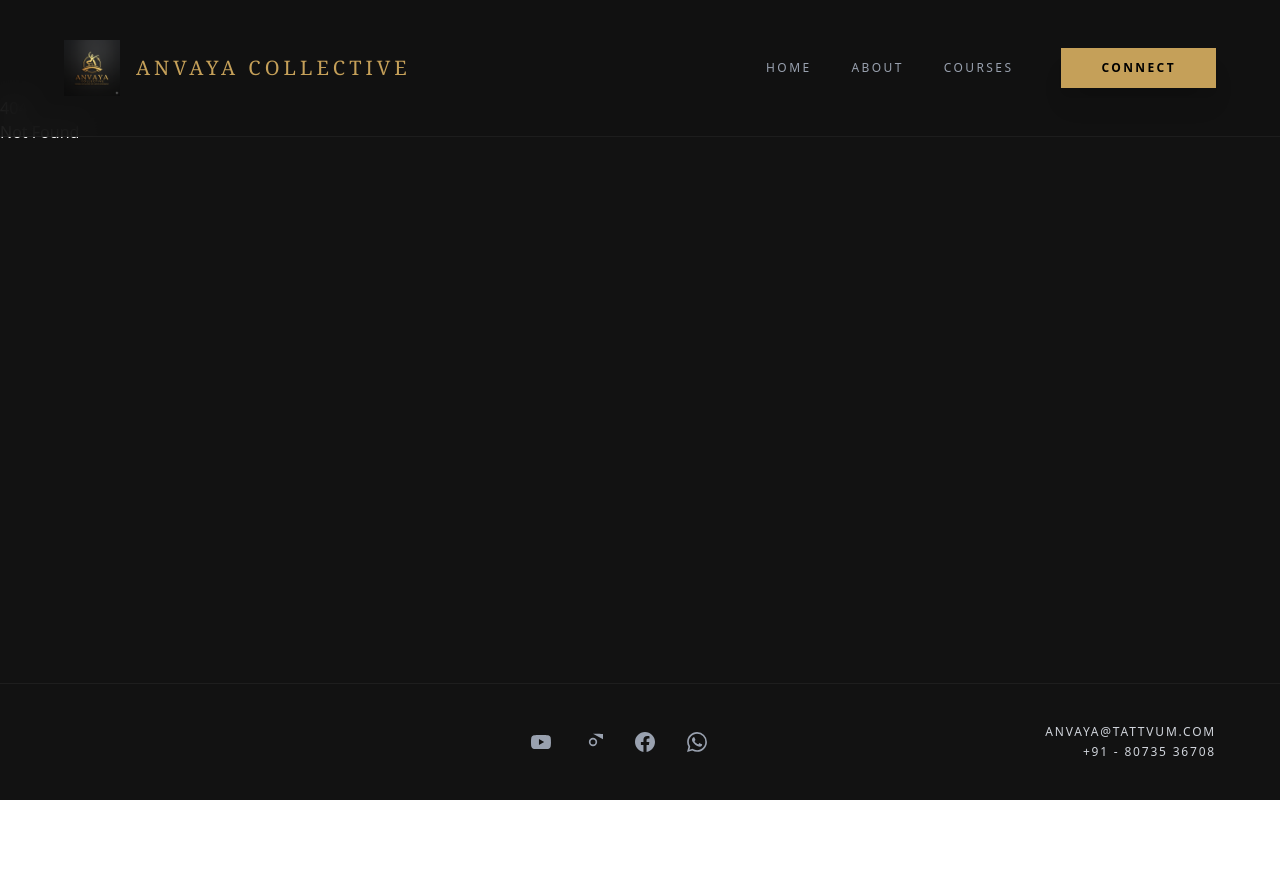
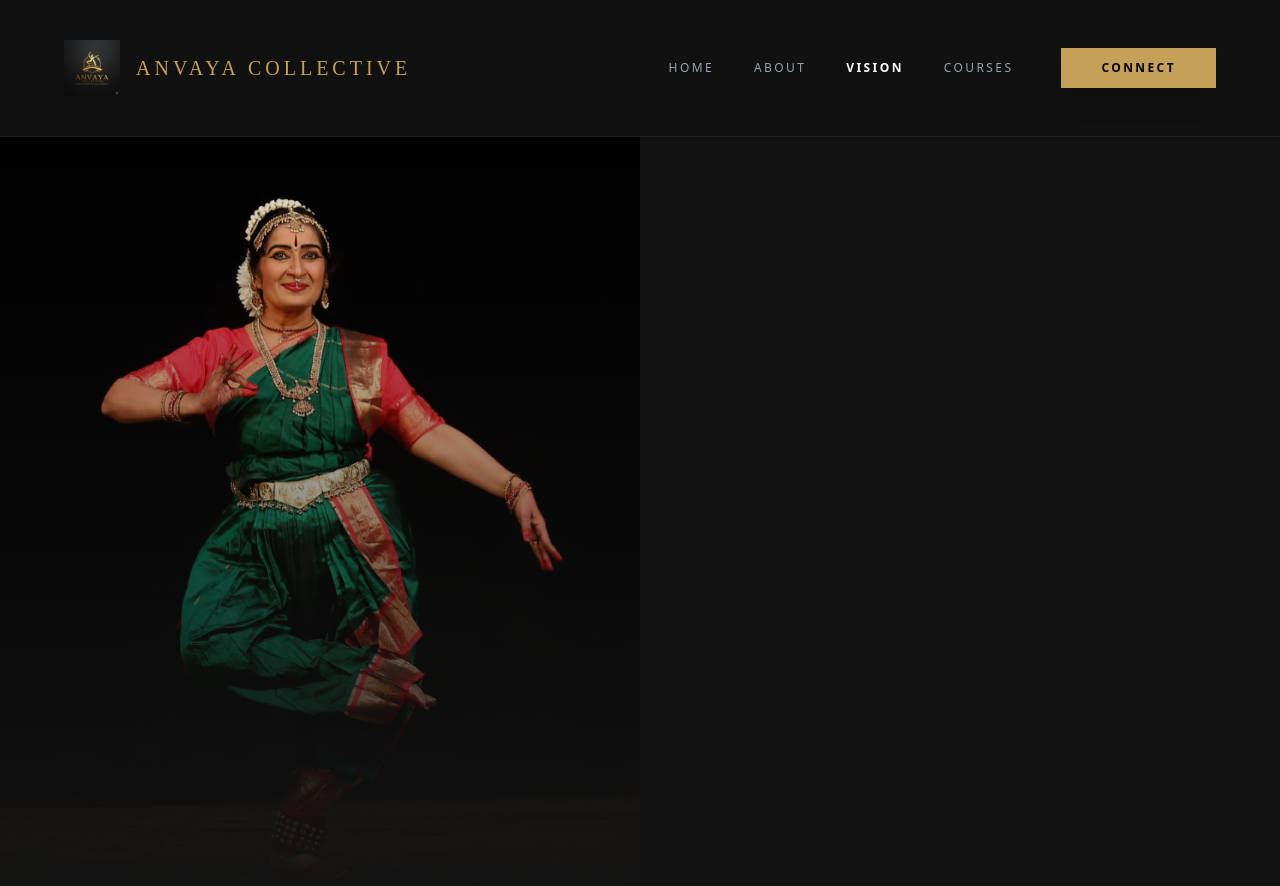
Before and after one commit to JayasriRamu/anvaya-collective, a SvelteKit app: page /vision in a window 1280 px wide. Before the commit this address had no page. Shown: the top 886 px of the page. Before the commit the page ends 800 px from the top, so only its background shows below. Built offline with nearby package versions, Linux system fonts and the light colour scheme.

Commit message:
Added vision and two changes in interest and home page

```diff
--- a/src/routes/+layout.svelte
+++ b/src/routes/+layout.svelte
@@ -41,6 +41,12 @@
 						: 'font-medium text-gray-400 hover:text-yellow-500'}">About</a
 				>
 				<a
+					href="/vision"
+					class="text-xs tracking-[0.2em] uppercase {page.url.pathname === '/vision'
+						? 'font-black text-white'
+						: 'font-medium text-gray-400 hover:text-yellow-500'}">Vision</a
+				>
+				<a
 					href="/courses"
 					class="text-xs tracking-[0.2em] uppercase {page.url.pathname === '/courses'
 						? 'font-black text-white'
@@ -79,6 +85,9 @@
 			<a href="/about" class="font-serif text-2xl tracking-widest uppercase" onclick={toggleMenu}
 				>About</a
 			>
+			<a href="/vision" class="font-serif text-2xl tracking-widest uppercase" onclick={toggleMenu}
+				>Vision</a
+			>
 			<a href="/courses" class="font-serif text-2xl tracking-widest uppercase" onclick={toggleMenu}
 				>Courses</a
 			>
@@ -94,65 +103,5 @@
 		{@render children()}
 	</main>
 
-	<footer class="border-t border-white/5 px-8 py-10 md:px-16">
-		<div class="flex flex-col items-center justify-between gap-8 md:flex-row">
-			<div class="hidden md:block md:w-32"></div>
-			<div class="flex items-center gap-8">
-				<a
-					href="https://www.youtube.com/@anvaya.tattvum"
-					target="_blank"
-					aria-label="YouTube"
-					class="text-gray-400 transition-all hover:scale-125 hover:text-red-600"
-					><svg class="h-5 w-5 fill-current" viewBox="0 0 24 24"
-						><path
-							d="M23.498 6.186a3.016 3.016 0 0 0-2.122-2.136C19.505 3.545 12 3.545 12 3.545s-7.505 0-9.377.505A3.017 3.017 0 0 0 .502 6.186C0 8.07 0 12 0 12s0 3.93.502 5.814a3.016 3.016 0 0 0 2.122 2.136c1.871.505 9.376.505 9.376.505s7.505 0 9.377-.505a3.015 3.015 0 0 0 2.122-2.136C24 15.93 24 12 24 12s0-3.93-.502-5.814zM9.545 15.568V8.432L15.818 12l-6.273 3.568z"
-						/></svg
-					></a
-				>
-				<a
-					href="https://instagram.com"
-					target="_blank"
-					aria-label="Instagram"
-					class="text-gray-400 transition-all hover:scale-125 hover:text-pink-500"
-					><svg class="h-5 w-5 fill-current" viewBox="0 0 24 24"
-						><path
-							d="M12 2.163c3.204 0 3.584.012 4.85.07 1.266.058 1.644.07 4.849.07 3.205 0 3.584-.012 4.849-.07 1.266-.058 1.644-.07 4.849-.07 3.205 0 3.584-.012 4.849-.07 1.266-.058 1.644-.07 4.849.07 3.205 0 3.584-.012 4.849-.07 1.266-.058 1.644-.07 4.849-.07 3.205 0 3.584.012 4.849.07.058 1.266.07 1.644.07 4.849 0 3.205-.012 3.584-.07 4.849-.058 1.266-.07 1.644-.07 4.849 0 3.205.012 3.584.07 4.849.058 1.266.07 1.644.07 4.849zM12 7a5 5 0 1 0 0 10 5 5 0 0 0 0-10zm0 8a3 3 0 1 1 0-6 3 3 0 0 1 0 6zm6.5-11.5a1 1 0 1 1-2 0 1 1 0 0 1 2 0z"
-						/></svg
-					></a
-				>
-				<a
-					href="https://facebook.com/anvayacollectives"
-					target="_blank"
-					aria-label="Facebook"
-					class="text-gray-400 transition-all hover:scale-125 hover:text-blue-600"
-					><svg class="h-5 w-5 fill-current" viewBox="0 0 24 24"
-						><path
-							d="M24 12.073c0-6.627-5.373-12-12-12s-12 5.373-12 12c0 5.99 4.388 10.954 10.125 11.854v-8.385H7.078v-3.47h3.047V9.43c0-3.007 1.792-4.669 4.533-4.669 1.312 0 2.686.235 2.686.235v2.953H15.83c-1.491 0-1.956.925-1.956 1.874v2.25h3.328l-.532 3.47h-2.796v8.385C19.612 23.027 24 18.062 24 12.073z"
-						/></svg
-					></a
-				>
-				<a
-					href="https://wa.me/918073536708"
-					target="_blank"
-					aria-label="WhatsApp"
-					class="text-gray-400 transition-all hover:scale-125 hover:text-green-500"
-					><svg class="h-5 w-5 fill-current" viewBox="0 0 24 24"
-						><path
-							d="M17.472 14.382c-.297-.149-1.758-.867-2.03-.967-.273-.099-.471-.148-.67.15-.197.297-.767.966-.94 1.164-.173.199-.347.223-.644.075-.297-.15-1.255-.463-2.39-1.475-.883-.788-1.48-1.761-1.653-2.059-.173-.297-.018-.458.13-.606.134-.133.298-.347.446-.52.149-.174.198-.298.298-.497.099-.198.05-.371-.025-.52-.075-.149-.669-1.612-.916-2.207-.242-.579-.487-.5-.669-.51-.173-.008-.371-.01-.57-.01-.198 0-.52.074-.792.372-.272.297-1.04 1.016-1.04 2.479 0 1.462 1.065 2.875 1.213 3.074.149.198 2.096 3.2 5.077 4.487.709.306 1.262.489 1.694.625.712.227 1.36.195 1.871.118.571-.085 1.758-.719 2.006-1.413.248-.694.248-1.289.173-1.413-.074-.124-.272-.198-.57-.347m-5.421 7.403h-.004a9.87 9.87 0 01-5.031-1.378l-.361-.214-3.741.982.998-3.648-.235-.374a9.86 9.86 0 01-1.51-5.26c.001-5.45 4.436-9.884 9.888-9.884 2.64 0 5.122 1.03 6.988 2.898a9.825 9.825 0 012.893 6.994c-.003 5.45-4.437 9.884-9.885 9.884m8.413-18.297A11.815 11.815 0 0012.05 0C5.495 0 .16 5.335.157 11.892c0 2.096.547 4.142 1.588 5.945L.057 24l6.305-1.654a11.882 11.882 0 005.683 1.448h.005c6.554 0 11.89-5.335 11.893-11.893a11.821 11.821 0 00-3.48-8.413z"
-						/></svg
-					></a
-				>
-			</div>
-			<div
-				class="flex flex-col items-center gap-1 text-xs font-medium tracking-[0.15em] text-gray-300 uppercase md:items-end"
-			>
-				<a href="mailto:anvaya@tattvum.com" class="transition-colors hover:text-yellow-500"
-					>anvaya@tattvum.com</a
-				>
-				<a href="tel:+918073536708" class="transition-colors hover:text-yellow-500"
-					>+91 - 80735 36708</a
-				>
-			</div>
-		</div>
-	</footer>
+	<footer class="border-t border-white/5 px-8 py-10 md:px-16"></footer>
 </div>
--- a/src/routes/+page.svelte
+++ b/src/routes/+page.svelte
@@ -19,9 +19,14 @@
 		>
 			ANVAYA <br /> COLLECTIVE
 		</h1>
-		<p class="mb-10 text-sm font-light tracking-[0.4em] text-gray-300 uppercase md:text-xl">
-			Choreography • Karnas • Heritage
-		</p>
+
+		<div class="mb-10 text-[10px] font-light tracking-[0.2em] text-gray-300 uppercase md:text-sm">
+			<p class="mb-2">Choreography • Bharatanatyam • Natya Sastra • Music • Storytelling</p>
+			<p class="mt-2 text-[10px] text-gray-400 italic md:text-xs">
+				Beyond the stage (Strength, cardio, and emotional elevation through the lens of tradition.)
+			</p>
+		</div>
+
 		<a
 			href="/contact"
 			class="inline-block bg-yellow-500 px-12 py-4 text-sm font-black tracking-widest text-black uppercase shadow-xl transition-all hover:bg-white"
--- a/src/routes/about/+page.svelte
+++ b/src/routes/about/+page.svelte
@@ -4,7 +4,7 @@
 
 <div class="min-h-screen bg-[#121212] text-white">
 	<section
-		class="relative flex h-[65vh] items-center justify-center overflow-hidden border-b border-white/5"
+		class="relative flex h-[60vh] items-center justify-center overflow-hidden border-b border-white/5"
 	>
 		<div class="absolute inset-0 opacity-40">
 			<img
@@ -29,25 +29,19 @@
 		</div>
 	</section>
 
-	<section class="mx-auto max-w-7xl px-6 py-24 md:px-12">
-		<div class="grid gap-16 md:grid-cols-[1fr_2fr]">
+	<section class="mx-auto max-w-7xl px-6 py-20 md:px-12">
+		<div class="grid gap-12 md:grid-cols-[280px_1fr] md:gap-20">
 			<aside class="space-y-12">
-				<div class="relative pl-6">
-					<div
-						class="absolute top-0 left-0 h-full w-[1px] bg-gradient-to-b from-yellow-500 via-yellow-500/50 to-transparent"
-					></div>
-
+				<div class="relative border-l border-yellow-500/50 pl-6">
 					<h3 class="mb-4 text-[10px] font-bold tracking-[0.4em] text-yellow-500 uppercase">
 						Artistic Director
 					</h3>
-
 					<h2
 						class="font-serif text-3xl leading-tight tracking-tighter text-white uppercase md:text-4xl"
 					>
 						Alamelu <br /> Sethuraman
 					</h2>
-
-					<div class="mt-6 space-y-1 border-t border-white/10 pt-6">
+					<div class="mt-6 space-y-2 border-t border-white/10 pt-6">
 						<p class="text-[10px] font-light tracking-[0.3em] text-gray-400 uppercase">
 							M.A. Bharatanatyam
 						</p>
@@ -58,7 +52,7 @@
 				</div>
 
 				<div class="pl-6">
-					<p class="max-w-[180px] font-serif text-sm leading-relaxed text-gray-500 italic">
+					<p class="font-serif text-sm leading-relaxed text-gray-500 italic">
 						"Tradition is the foundation. <br /> Innovation is the New Order."
 					</p>
 				</div>
@@ -73,7 +67,6 @@
 						years of immersion in Bharatanatyam and 20 years of mentoring to this new chapter at
 						<span class="border-b border-yellow-500/30">Anvaya Collectives</span>.
 					</p>
-
 					<p class="text-lg leading-relaxed font-light text-gray-300">
 						I am inviting performers and budding teachers to explore a unique approach to dance—one
 						that bridges the precision of solo mastery with the grand vision of group choreography.
@@ -81,49 +74,16 @@
 				</div>
 
 				<div class="grid gap-6 sm:grid-cols-2">
+					{#each [{ title: 'The Solo Command', desc: 'Refining Abhinaya and Angashuddha for a powerful solo presence.' }, { title: 'Dramas & Themes', desc: 'Crafting narratives from ancient Ithihasas to contemporary themes.' }, { title: 'Visual Geometry', desc: 'Understanding space and formations in group choreography.' }, { title: 'Laya & Shastra', desc: 'Deepening the rhythmic logic and theoretical foundations of Natya.' }] as card}
 						<div
 							class="border border-white/5 bg-white/[0.02] p-8 transition-colors hover:border-yellow-500/30"
 						>
 							<h4 class="mb-4 text-[10px] font-bold tracking-widest text-yellow-500 uppercase">
-							The Solo Command
+								{card.title}
 							</h4>
-						<p class="text-sm leading-relaxed font-light text-gray-400">
-							Refining Abhinaya and Angashuddha for a powerful solo presence.
-						</p>
+							<p class="text-sm leading-relaxed font-light text-gray-400">{card.desc}</p>
 						</div>
-
-					<div
-						class="border border-white/5 bg-white/[0.02] p-8 transition-colors hover:border-yellow-500/30"
-					>
-						<h4 class="mb-4 text-[10px] font-bold tracking-widest text-yellow-500 uppercase">
-							Dramas & Themes
-						</h4>
-						<p class="text-sm leading-relaxed font-light text-gray-400">
-							Crafting narratives from ancient Ithihasas to contemporary themes.
-						</p>
-					</div>
-
-					<div
-						class="border border-white/5 bg-white/[0.02] p-8 transition-colors hover:border-yellow-500/30"
-					>
-						<h4 class="mb-4 text-[10px] font-bold tracking-widest text-yellow-500 uppercase">
-							Visual Geometry
-						</h4>
-						<p class="text-sm leading-relaxed font-light text-gray-400">
-							Understanding space and formations in group choreography.
-						</p>
-					</div>
-
-					<div
-						class="border border-white/5 bg-white/[0.02] p-8 transition-colors hover:border-yellow-500/30"
-					>
-						<h4 class="mb-4 text-[10px] font-bold tracking-widest text-yellow-500 uppercase">
-							Laya & Shastra
-						</h4>
-						<p class="text-sm leading-relaxed font-light text-gray-400">
-							Deepening the rhythmic logic and theoretical foundations of Natya.
-						</p>
-					</div>
+					{/each}
 				</div>
 			</main>
 		</div>
--- a/src/routes/contact/+page.svelte
+++ b/src/routes/contact/+page.svelte
@@ -20,15 +20,6 @@
 				</p>
 			</div>
 
-			{#if form?.success}
-				<div
-					in:fly={{ y: 20 }}
-					class="rounded-lg border border-[#C5A059]/20 bg-[#C5A059]/5 p-8 text-center"
-				>
-					<h2 class="mb-2 font-serif text-2xl text-white italic">Thank you</h2>
-					<p class="text-sm text-gray-400">Your inquiry has been received.</p>
-				</div>
-			{:else}
 			<form method="POST" class="space-y-8">
 				<div class="group space-y-2">
 					<label class="block text-[11px] font-bold tracking-[0.2em] text-gray-200 uppercase"
@@ -70,7 +61,7 @@
 							<label>
 								<input type="radio" name="ageGroup" value={age} class="peer sr-only" required />
 								<span
-										class="block cursor-pointer rounded-full border border-gray-500 px-5 py-2 text-[11px] font-medium text-gray-400 peer-checked:border-[#C5A059] peer-checked:text-[#C5A059] hover:border-gray-300"
+									class="block cursor-pointer rounded-full border border-gray-500 px-5 py-2 text-[11px] font-medium text-gray-400 transition-colors peer-checked:border-[#C5A059] peer-checked:text-[#C5A059] hover:border-gray-300"
 								>
 									{age}
 								</span>
@@ -90,11 +81,26 @@
 					>
 						<option value="" disabled selected class="text-gray-500">Select interest</option>
 						<option value="Choreography">Choreography</option>
-							<option value="Karnas">Karnas</option>
-							<option value="Natya Shastra">Natya Shastra</option>
+						<option value="Bharatanatyam (Kalashetra Style)"
+							>Bharatanatyam (Kalashetra Style)</option
+						>
+						<option value="Natya Sastra (A complete teaching by Bharatha Muni)"
+							>Natya Sastra (A complete teaching by Bharatha Muni)</option
+						>
+						<option value="Others">Others</option>
 					</select>
 				</div>
-
+				<div class="group space-y-2">
+					<label class="block text-[11px] font-bold tracking-[0.2em] text-gray-200 uppercase"
+						>Your Message</label
+					>
+					<textarea
+						name="message"
+						rows="4"
+						class="w-full border-b border-gray-500 bg-transparent py-3 text-lg text-white placeholder-gray-500 outline-none focus:border-[#C5A059]"
+						placeholder="How can we help?"
+					></textarea>
+				</div>
 				<button
 					type="submit"
 					class="w-full bg-[#C5A059] py-4 text-xs font-black tracking-[0.3em] text-black uppercase transition-all hover:bg-white active:scale-[0.98]"
@@ -102,7 +108,6 @@
 					Submit
 				</button>
 			</form>
-			{/if}
 		</div>
 	</div>
 
--- /dev/null
+++ b/src/routes/vision/+page.svelte
@@ -0,0 +1,61 @@
+<script lang="ts">
+	import { fade } from 'svelte/transition';
+</script>
+
+<div class="min-h-screen bg-[#121212] text-white">
+	<section class="grid grid-cols-1 md:grid-cols-2">
+		<div class="relative h-[60vh] overflow-hidden md:h-screen">
+			<img
+				src="/images/background-hero.jpg"
+				alt="Dance Pose"
+				class="h-full w-full object-cover object-[63%_17%] brightness-90 contrast-110"
+				in:fade={{ duration: 1500 }}
+			/>
+			<div
+				class="absolute inset-0 bg-gradient-to-t from-[#121212] via-[#121212]/40 to-transparent"
+			></div>
+		</div>
+
+		<div
+			class="flex items-center justify-center px-12 py-24 md:px-20 md:py-32"
+			in:fade={{ delay: 500, duration: 1500 }}
+		>
+			<div class="max-w-2xl space-y-12">
+				<div class="text-center md:text-left">
+					<h3 class="mb-6 text-[10px] font-bold tracking-[0.5em] text-yellow-500 uppercase">
+						Our Visionary Manifesto
+					</h3>
+					<h1 class="font-serif text-5xl leading-tight text-white italic md:text-6xl">
+						The Architecture <br /> of Ancient Wellness
+					</h1>
+				</div>
+
+				<div class="mx-auto h-px w-20 bg-yellow-500/50 md:mx-0"></div>
+
+				<div class="space-y-10 leading-loose font-light text-gray-300 md:text-xl">
+					<p>
+						At our school, we decode the Natya Shastra to reclaim the body’s natural vitality. We
+						treat Bharatanatyam as a profound science of movement, where every Adavu is a
+						physiotherapy-informed strength exercise.
+					</p>
+
+					<p>
+						Through our original Choreography, we weave Storytelling and the evocative power of Rasa
+						to serve as a deep-seated mood elevator.
+					</p>
+
+					<p class="border-l border-yellow-500/30 pt-6 pl-6 font-medium text-white italic">
+						"This is a holistic journey of wellness for all—proving that tradition is the ultimate
+						path to modern health."
+					</p>
+				</div>
+			</div>
+		</div>
+	</section>
+</div>
+
+<style>
+	:global(.font-serif) {
+		font-family: 'Cinzel', serif;
+	}
+</style>
```
Lines whose indentation alone changed are shown as unchanged.
